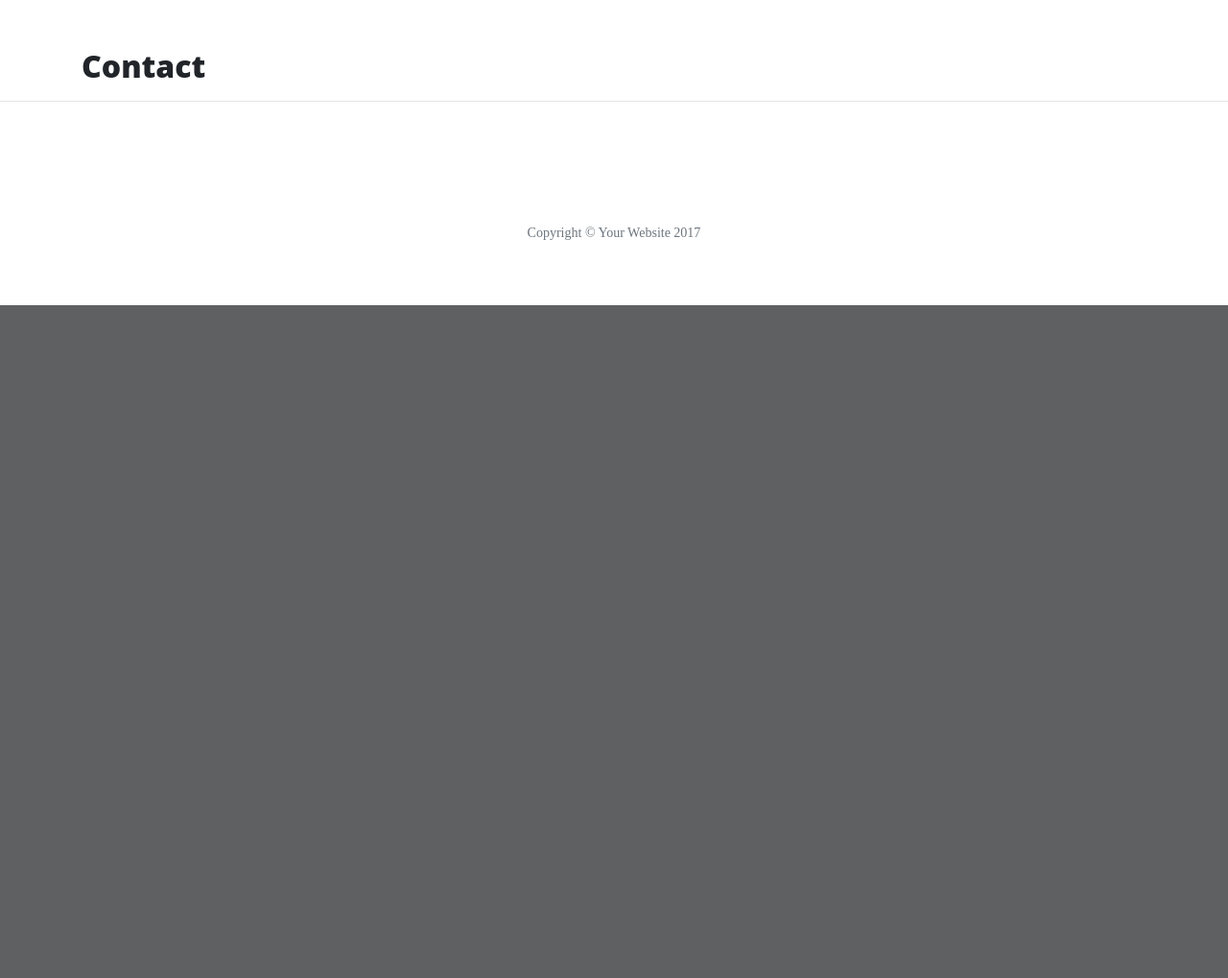
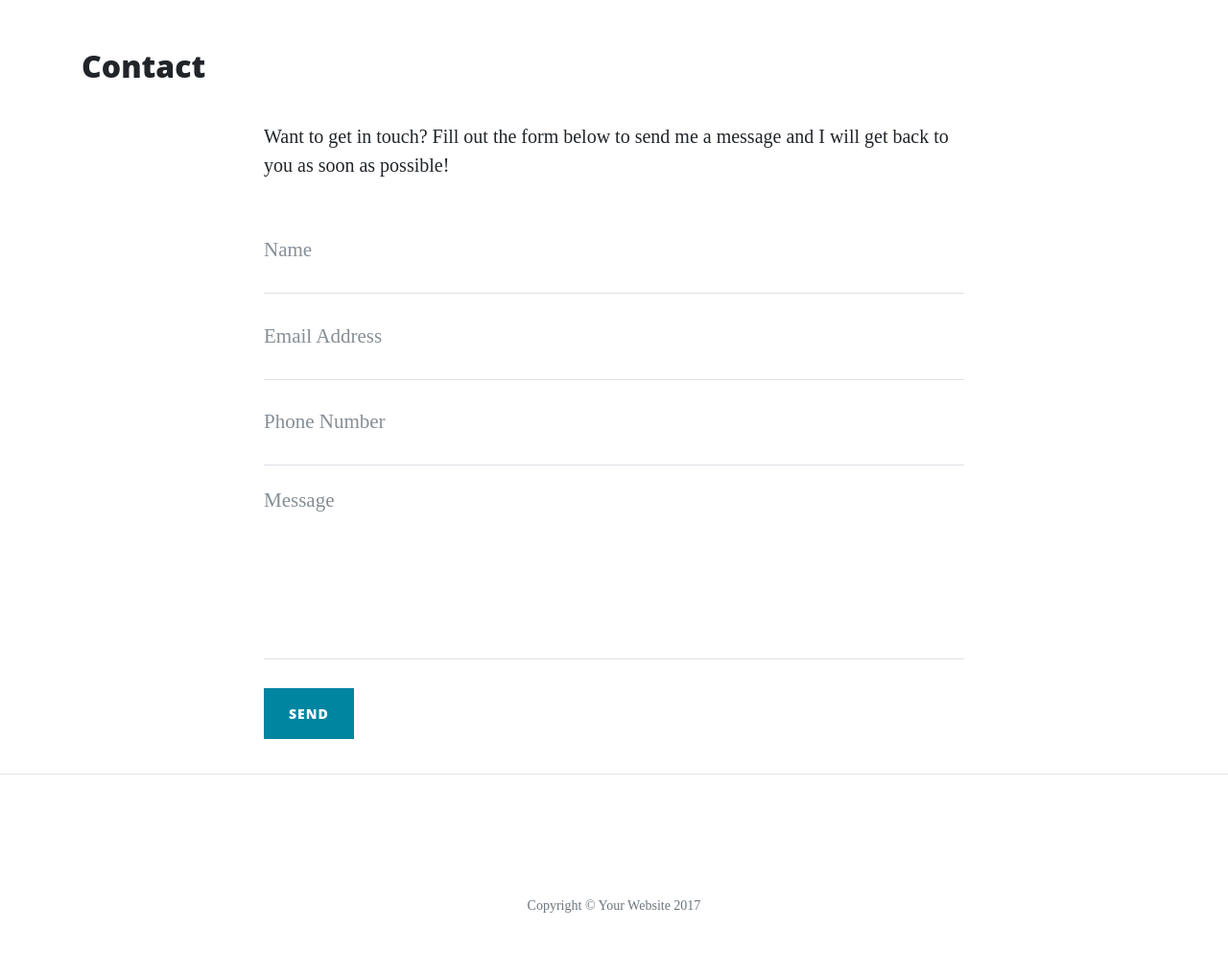
Before and after one commit to rimantascode/Flask, a Flask app: page /contact in a window 1280 px wide. Shown: the part 628-1647 px from the top of the page at 96% size. Before the commit the page ends 946 px from the top, so only its background shows below. Run offline with Flask 2, Linux system fonts and the light colour scheme; some libraries are stand-ins or nearby versions.

Commit message:
implemented form

```diff
--- a/run.py
+++ b/run.py
@@ -5,7 +5,7 @@ In  return render_template("careers.html", page_title="Careers") we can add as m
 """
 import os
 import json
-from flask import Flask, render_template
+from flask import Flask, render_template,request
 
 app = Flask(__name__)
 
@@ -36,8 +36,10 @@ def about_member(member_name):
     return render_template("member.html", member=member)
 
 
-@app.route('/contact')
+@app.route('/contact', methods=["GET","POST"])
 def contact():
+    if request.method=="POST":
+        print(request.form)
     return render_template("contact.html", page_title="Contact")
 
 
--- a/templates/contact.html
+++ b/templates/contact.html
@@ -1,4 +1,47 @@
-{% extends 'base.html' %}
-{% block content %}
-        <h2>{{page_title}}</h2>
+
+{% extends 'base.html' %} {% block content %}
+<h2>{{ page_title }}</h2>
+
+<div class="row">
+    <div class="col-lg-8 col-md-10 mx-auto">
+
+        <p>Want to get in touch? Fill out the form below to send me a message and I will get back to you as soon as possible!</p>
+
+        <form method="POST" name="sendMessage" id="contactForm">
+            <div class="control-group">
+                <div class="form-group floating-label-form-group controls">
+                    <label>Name</label>
+                    <input type="text" class="form-control" placeholder="Name" name="name" id="name" required data-validation-required-message="Please enter your name.">
+                    <p class="help-block text-danger"></p>
+                </div>
+            </div>
+            <div class="control-group">
+                <div class="form-group floating-label-form-group controls">
+                    <label>Email Address</label>
+                    <input type="email" class="form-control" placeholder="Email Address" name="email" id="email" required data-validation-required-message="Please enter your email address.">
+                    <p class="help-block text-danger"></p>
+                </div>
+            </div>
+            <div class="control-group">
+                <div class="form-group col-xs-12 floating-label-form-group controls">
+                    <label>Phone Number</label>
+                    <input type="tel" class="form-control" placeholder="Phone Number" name="number" id="phone" required data-validation-required-message="Please enter your phone number.">
+                    <p class="help-block text-danger"></p>
+                </div>
+            </div>
+            <div class="control-group">
+                <div class="form-group floating-label-form-group controls">
+                    <label>Message</label>
+                    <textarea rows="5" class="form-control" placeholder="Message" name="message" id="message" required data-validation-required-message="Please enter a message."></textarea>
+                    <p class="help-block text-danger"></p>
+                </div>
+            </div>
+            <br>
+            <div id="success"></div>
+            <div class="form-group">
+                <button type="submit" class="btn btn-primary" id="sendMessageButton">Send</button>
+            </div>
+        </form>
+    </div>
+</div>
 {% endblock %}
```
